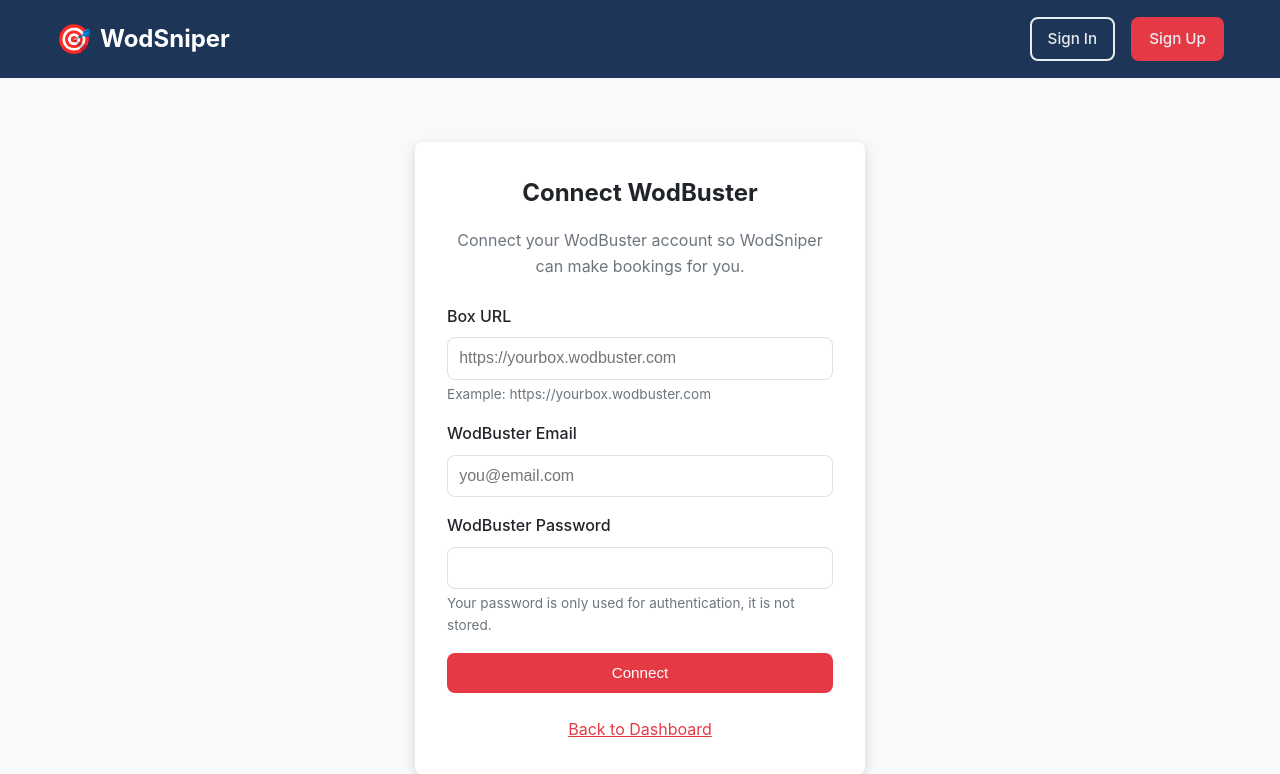
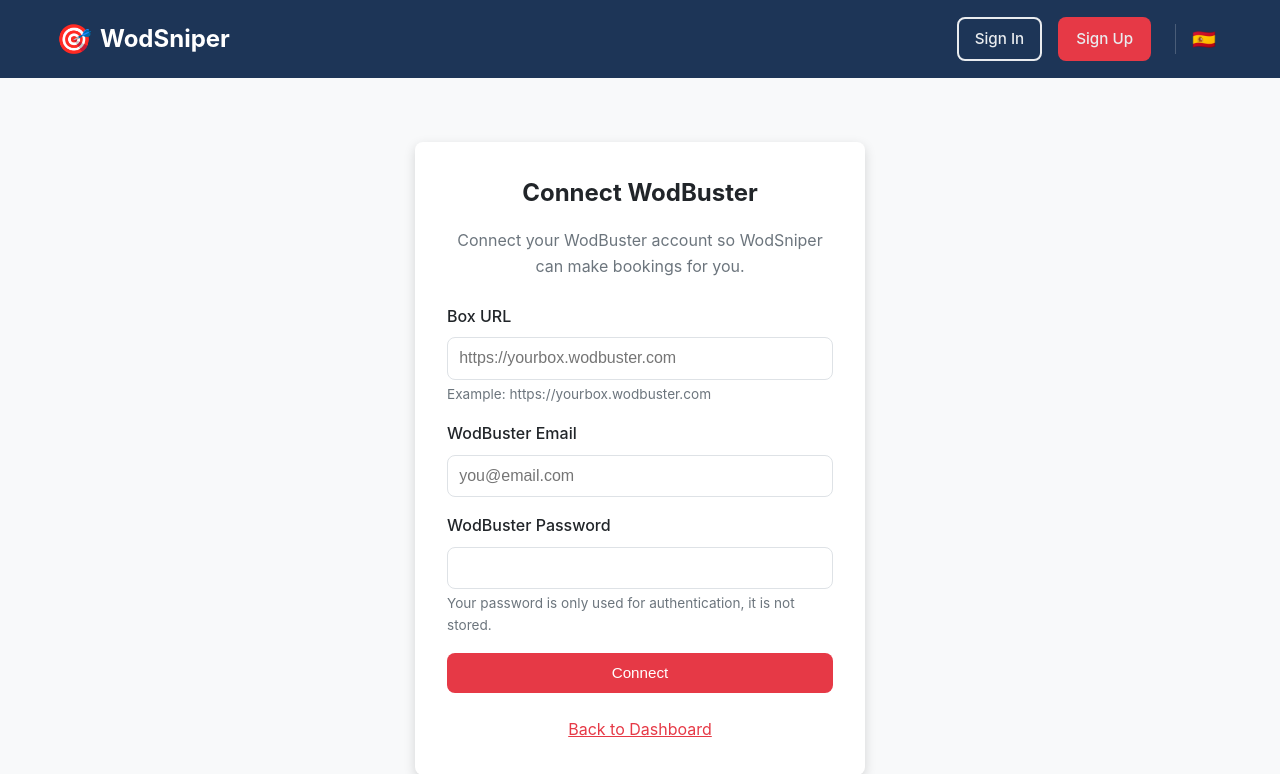
Before and after one commit to Keralin/WodSniper, a Flask app: template app/templates/auth/connect.html in a window 1280 px wide. Shown: the top 774 px of the page. Run offline with Flask 3, Linux system fonts and the light colour scheme; tables that the repository leaves empty hold one stand-in row (values such as "Sample post"); the template is opened without the code that fills it: values that come from a table or form of the project are taken from there, most other values are stand-ins (such as "Sample title", 1, 10 or a date in 2020); some libraries are stand-ins or nearby versions.

Commit message:
feat: add internationalization (i18n) with Flask-Babel
- Support for Spanish and English languages
- Auto-detect browser language preference
- Language selector in navbar (flag icons)
- Translations for navigation, messages, and common UI elements

```diff
--- a/app/__init__.py
+++ b/app/__init__.py
@@ -1,5 +1,6 @@
 import os
-from flask import Flask
+from flask import Flask, request, session
+from flask_babel import Babel, lazy_gettext as _l
 from flask_login import LoginManager
 from flask_mail import Mail
 from flask_migrate import Migrate
@@ -10,12 +11,22 @@ from app.models import db, User
 
 login_manager = LoginManager()
 login_manager.login_view = 'auth.login'
-login_manager.login_message = 'Please log in to access this page.'
+login_manager.login_message = _l('Please log in to access this page.')
 login_manager.login_message_category = 'info'
 
 migrate = Migrate()
 csrf = CSRFProtect()
 mail = Mail()
+babel = Babel()
+
+
+def get_locale():
+    """Select best language based on user preference or browser."""
+    # Check if user has set a language preference
+    if 'language' in session:
+        return session['language']
+    # Fall back to browser's preferred language
+    return request.accept_languages.best_match(['es', 'en'], default='es')
 
 
 def create_app(config_name=None):
@@ -32,6 +43,7 @@ def create_app(config_name=None):
     migrate.init_app(app, db)
     csrf.init_app(app)
     mail.init_app(app)
+    babel.init_app(app, locale_selector=get_locale)
 
     # User loader for Flask-Login
     @login_manager.user_loader
--- a/app/config.py
+++ b/app/config.py
@@ -21,6 +21,11 @@ class Config:
 
     # FlareSolverr settings (for Cloudflare bypass)
     FLARESOLVERR_URL = os.environ.get('FLARESOLVERR_URL', None)  # e.g., http://flaresolverr:8191/v1
+
+    # Babel settings (i18n)
+    LANGUAGES = ['es', 'en']
+    BABEL_DEFAULT_LOCALE = 'es'
+    BABEL_DEFAULT_TIMEZONE = 'Europe/Madrid'
 
     # Email settings (Flask-Mail)
     MAIL_SERVER = os.environ.get('MAIL_SERVER', 'smtp.gmail.com')
--- a/app/static/css/style.css
+++ b/app/static/css/style.css
@@ -89,6 +89,23 @@ body {
 .nav-links a:hover {
     color: white;
     background: rgba(255,255,255,0.1);
+}
+
+/* Language selector */
+.language-selector {
+    margin-left: 0.5rem;
+    padding-left: 0.5rem;
+    border-left: 1px solid rgba(255,255,255,0.2);
+}
+
+.language-selector a {
+    font-size: 1.2rem;
+    padding: 0.25rem 0.5rem;
+    text-decoration: none;
+}
+
+.language-selector a:hover {
+    transform: scale(1.1);
 }
 
 /* Buttons */
--- a/app/templates/base.html
+++ b/app/templates/base.html
@@ -1,5 +1,5 @@
 <!DOCTYPE html>
-<html lang="en">
+<html lang="{{ get_locale() }}">
 <head>
     <meta charset="UTF-8">
     <meta name="viewport" content="width=device-width, initial-scale=1.0">
@@ -15,14 +15,23 @@
             </a>
             <div class="nav-links">
                 {% if current_user.is_authenticated %}
-                    <a href="{{ url_for('booking.dashboard') }}">Dashboard</a>
-                    <a href="{{ url_for('booking.new_booking') }}">New Booking</a>
-                    <a href="{{ url_for('auth.connect_wodbuster') }}">Settings</a>
-                    <a href="{{ url_for('auth.logout') }}" class="btn btn-outline">Logout</a>
+                    <a href="{{ url_for('booking.dashboard') }}">{{ _('Dashboard') }}</a>
+                    <a href="{{ url_for('booking.new_booking') }}">{{ _('New Booking') }}</a>
+                    <a href="{{ url_for('auth.connect_wodbuster') }}">{{ _('Settings') }}</a>
+                    <a href="{{ url_for('auth.logout') }}" class="btn btn-outline">{{ _('Logout') }}</a>
                 {% else %}
-                    <a href="{{ url_for('auth.login') }}" class="btn btn-outline">Sign In</a>
-                    <a href="{{ url_for('auth.register') }}" class="btn btn-primary">Sign Up</a>
+                    <a href="{{ url_for('auth.login') }}" class="btn btn-outline">{{ _('Sign In') }}</a>
+                    <a href="{{ url_for('auth.register') }}" class="btn btn-primary">{{ _('Sign Up') }}</a>
                 {% endif %}
+
+                <!-- Language selector -->
+                <div class="language-selector">
+                    {% if get_locale() == 'es' %}
+                        <a href="{{ url_for('booking.set_language', language='en') }}" title="English">🇬🇧</a>
+                    {% else %}
+                        <a href="{{ url_for('booking.set_language', language='es') }}" title="Español">🇪🇸</a>
+                    {% endif %}
+                </div>
             </div>
         </div>
     </nav>
@@ -46,7 +55,7 @@
 
     <footer class="footer">
         <div class="container">
-            <p>WodSniper - Precision and speed to catch classes 🎯</p>
+            <p>{{ _('WodSniper - Precision and speed to catch classes') }} 🎯</p>
         </div>
     </footer>
 
--- /dev/null
+++ b/babel.cfg
@@ -0,0 +1,3 @@
+[python: app/**.py]
+[jinja2: app/templates/**.html]
+extensions=jinja2.ext.autoescape,jinja2.ext.with_
```
Also changed, not shown: app/booking/routes.py (+10 -1 lines), app/translations/en/LC_MESSAGES/messages.po (added), app/translations/es/LC_MESSAGES/messages.po (added), 2 other files.
